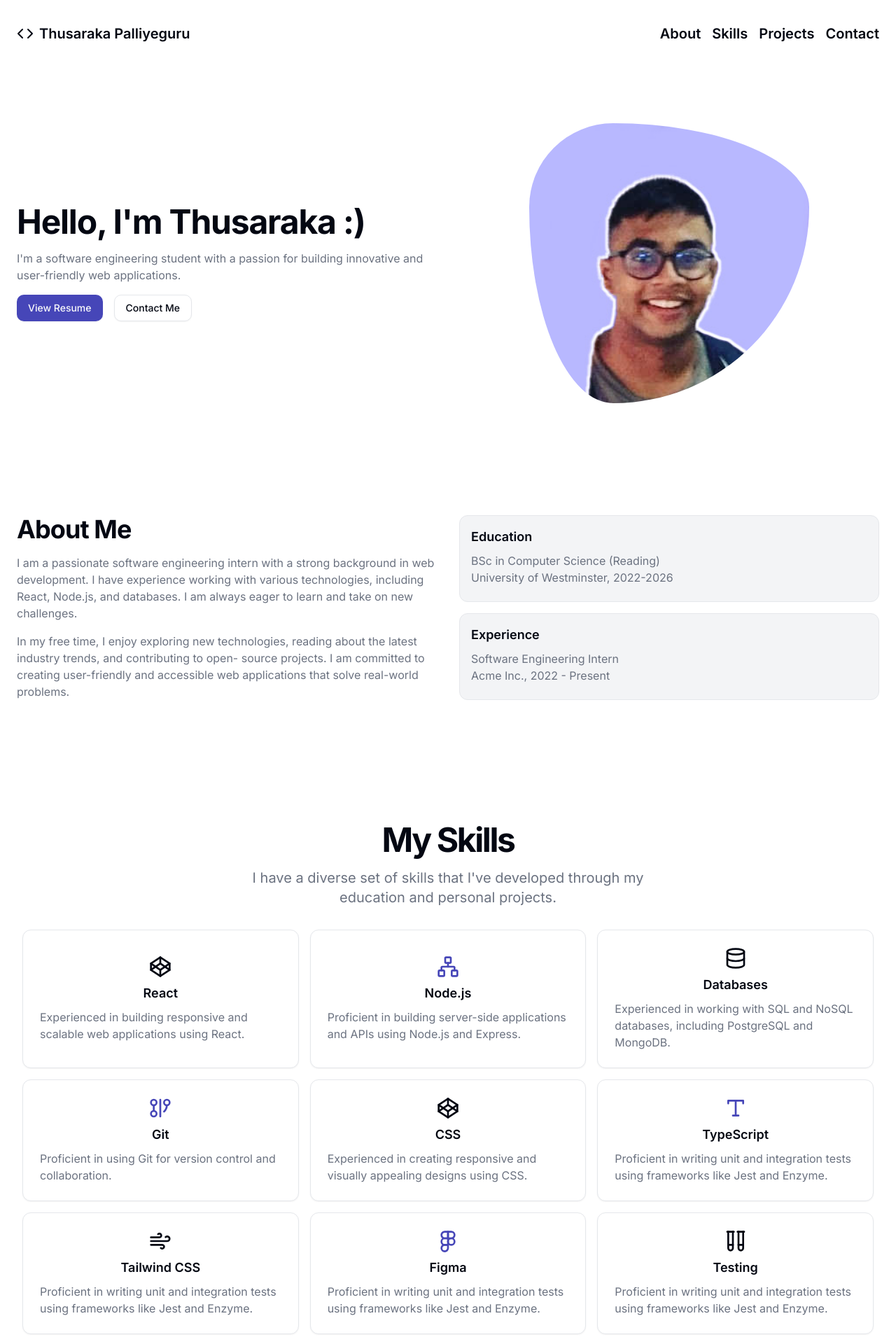
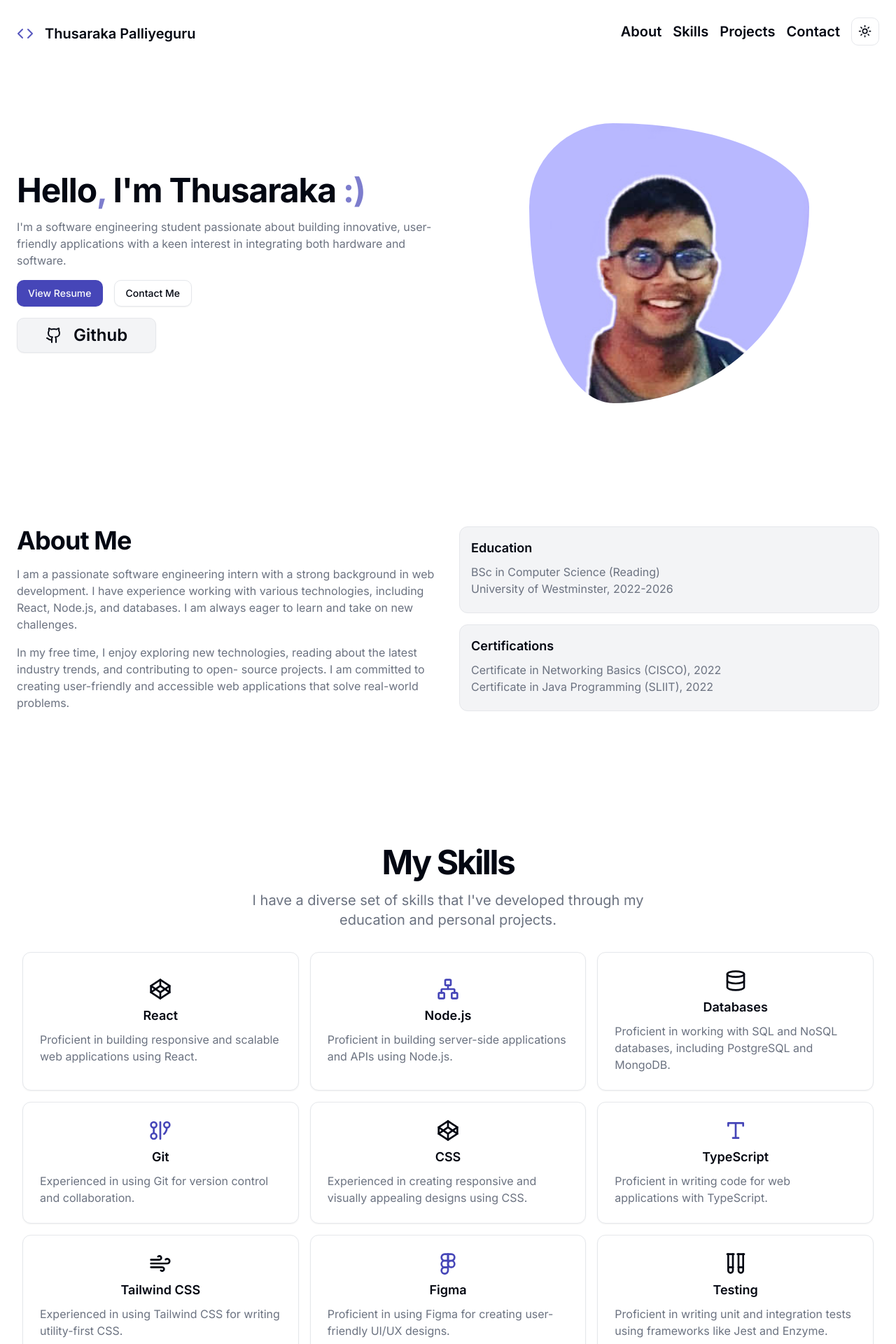
Before and after one commit to thusarakap/thusarakap.github.io, a Next.js app: page / in a window 1280 px wide. Shown: the top 1920 px of the page at 70% size. Built offline with nearby package versions, Linux system fonts and the light colour scheme.

Commit message:
Update page.tsx

```diff
--- a/src/app/page.tsx
+++ b/src/app/page.tsx
@@ -1,83 +1,41 @@
 import Link from "next/link";
 import Image from "next/image";
 import * as React from "react";
-import { Button } from "@/components/ui/button";
-import {
-  Card,
-  CardHeader,
-  CardTitle,
-  CardDescription,
-  CardContent,
-  CardFooter,
-} from "@/components/ui/card";
+import { Card, CardContent } from "@/components/ui/card";
+import { Navbar } from "@/components/component/navbar";
 import { Badge } from "@/components/ui/badge";
-import { Input } from "@/components/ui/input";
-import { Textarea } from "@/components/ui/textarea";
+import Head from "next/head";
 
 export default function Home() {
   return (
+    <>
+      <Head>
+        <title>Thusaraka Palliyeguru | Portfolio</title>
+        <meta
+          name="description"
+          content="Software engineering student with a passion for building web applications."
+        />
+        <meta property="og:title" content="Thusaraka Palliyeguru | Portfolio" />
+        <meta
+          property="og:description"
+          content="Software engineering student with a passion for building web applications."
+        />
+        <meta property="og:image" content="/Thusaraka.jpg" />
+        <meta property="og:url" content="https://thusarakap.github.io" />
+      </Head>
       <div className="flex flex-col min-h-screen bg-background text-foreground">
-      <header className="sticky top-0 z-50 bg-background/80 backdrop-blur-sm">
-        <div className="container mx-auto flex h-24 items-center justify-between px-4 md:px-6">
-          <Link
-            href="#"
-            className="flex items-center gap-2 text-xl font-semibold"
-            prefetch={false}
-          >
-            <CodeIcon className="h-6 w-6" />
-            <span>Thusaraka Palliyeguru</span>
-          </Link>
-          <nav className="hidden space-x-4 md:flex">
-            <Link
-              href="#"
-              className="text-xl font-semibold hover:underline"
-              prefetch={false}
-            >
-              About
-            </Link>
-            <Link
-              href="#"
-              className="text-xl font-semibold hover:underline"
-              prefetch={false}
-            >
-              Skills
-            </Link>
-            <Link
-              href="#"
-              className="text-xl font-semibold hover:underline"
-              prefetch={false}
-            >
-              Projects
-            </Link>
-            <Link
-              href="#"
-              className="text-xl font-semibold hover:underline"
-              prefetch={false}
-            >
-              Contact
-            </Link>
-          </nav>
-          <Button
-            variant="ghost"
-            size="icon"
-            className="rounded-full md:hidden"
-            aria-label="Toggle navigation menu"
-          >
-            <MenuIcon className="h-6 w-6" />
-          </Button>
-        </div>
-      </header>
-
+        <Navbar />
         <main className="flex-1">
           <section id="hero" className="container mx-auto px-4 py-20 md:px-6">
             <div className="grid gap-8 md:grid-cols-2 md:items-center">
               <div className="space-y-4">
                 <h1 className="text-4xl font-bold tracking-tight sm:text-5xl">
-                Hello, I'm Thusaraka :)
+                  Hello<span className="text-primary/70">,</span> I&apos;m Thusaraka <span className="text-primary/70">:)</span>
                 </h1>
                 <p className="text-muted-foreground">
-                I'm a software engineering student with a passion for building
-                innovative and user-friendly web applications.
+                  I&apos;m a software engineering student passionate about building
+                  innovative, user-friendly applications with a keen interest in
+                  integrating both hardware and software.
                 </p>
                 <div className="flex gap-4">
                   <Link
@@ -88,13 +46,22 @@ export default function Home() {
                     View Resume
                   </Link>
                   <Link
-                  href="#"
+                    href="#contact"
                     className="inline-flex items-center justify-center rounded-md border border-input bg-background px-4 py-2 text-sm font-medium shadow-sm transition-colors hover:bg-accent hover:text-accent-foreground focus:outline-none focus:ring-2 focus:ring-ring focus:ring-offset-2"
                     prefetch={false}
                   >
                     Contact Me
                   </Link>
                 </div>
+                <Link
+                    href="https://github.com/thusarakap"
+                    className="inline-flex items-center justify-center rounded-md border border-input bg-accent px-10 py-2 text-2xl font-semibold shadow-sm transition-colors hover:bg-background hover:text-accent-foreground focus:outline-none focus:ring-2 focus:ring-ring focus:ring-offset-2 gap-4"
+                    prefetch={false}
+                  >
+                    <GithubIcon className="h-6 w-6" />
+
+                    Github
+                </Link>
               </div>
               <div className="flex justify-center items-center">
                 <Image
@@ -108,7 +75,10 @@ export default function Home() {
             </div>
           </section>
 
-        <section id="about" className="container mx-auto px-4 py-20 md:px-6 ">
+          <section
+            id="about"
+            className="container mx-auto px-4 py-20 md:px-6 md:py-24 "
+          >
             <div className="grid gap-8 md:grid-cols-2">
               <div>
                 <h2 className="text-3xl font-bold tracking-tight sm:text-4xl">
@@ -117,8 +87,8 @@ export default function Home() {
                 <p className="mt-4 text-muted-foreground">
                   I am a passionate software engineering intern with a strong
                   background in web development. I have experience working with
-                various technologies, including React, Node.js, and databases. I
-                am always eager to learn and take on new challenges.
+                  various technologies, including React, Node.js, and databases.
+                  I am always eager to learn and take on new challenges.
                 </p>
                 <p className="mt-4 text-muted-foreground">
                   In my free time, I enjoy exploring new technologies, reading
@@ -137,11 +107,11 @@ export default function Home() {
                   </p>
                 </div>
                 <div className="rounded-lg border bg-muted p-4">
-                <h3 className="text-lg font-semibold">Experience</h3>
+                  <h3 className="text-lg font-semibold">Certifications</h3>
                   <p className="mt-2 text-muted-foreground">
-                  Software Engineering Intern
+                    Certificate in Networking Basics (CISCO), 2022
                     <br />
-                  Acme Inc., 2022 - Present
+                    Certificate in Java Programming (SLIIT), 2022
                   </p>
                 </div>
               </div>
@@ -156,7 +126,7 @@ export default function Home() {
                 My Skills
               </h2>
               <p className="max-w-[600px] text-muted-foreground md:text-xl">
-              I have a diverse set of skills that I've developed through my
+                I have a diverse set of skills that I&apos;ve developed through my
                 education and personal projects.
               </p>
             </div>
@@ -165,8 +135,8 @@ export default function Home() {
                 <CodepenIcon className="h-8 w-8" />
                 <h3 className="text-lg font-semibold">React</h3>
                 <p className="text-muted-foreground">
-                Experienced in building responsive and scalable web applications
-                using React.
+                  Proficient in building responsive and scalable web
+                  applications using React.
                 </p>
               </Card>
               <Card className="flex flex-col items-center justify-center gap-2 p-6 transition-all hover:bg-muted">
@@ -174,14 +144,14 @@ export default function Home() {
                 <h3 className="text-lg font-semibold">Node.js</h3>
                 <p className="text-muted-foreground">
                   Proficient in building server-side applications and APIs using
-                Node.js and Express.
+                  Node.js.
                 </p>
               </Card>
               <Card className="flex flex-col items-center justify-center gap-2 p-6 transition-all hover:bg-muted">
                 <DatabaseIcon className="h-8 w-8" />
                 <h3 className="text-lg font-semibold">Databases</h3>
                 <p className="text-muted-foreground">
-                Experienced in working with SQL and NoSQL databases, including
+                  Proficient in working with SQL and NoSQL databases, including
                   PostgreSQL and MongoDB.
                 </p>
               </Card>
@@ -189,7 +159,7 @@ export default function Home() {
                 <GitGraphIcon className="h-8 w-8 text-primary" />
                 <h3 className="text-lg font-semibold">Git</h3>
                 <p className="text-muted-foreground">
-                Proficient in using Git for version control and collaboration.
+                  Experienced in using Git for version control and collaboration.
                 </p>
               </Card>
               <Card className="flex flex-col items-center justify-center gap-2 p-6 transition-all hover:bg-muted">
@@ -204,24 +174,21 @@ export default function Home() {
                 <TypeIcon className="h-8 w-8 text-primary" />
                 <h3 className="text-lg font-semibold">TypeScript</h3>
                 <p className="text-muted-foreground">
-                Proficient in writing unit and integration tests using
-                frameworks like Jest and Enzyme.
+                  Proficient in writing code for web applications with TypeScript.
                 </p>
               </Card>
               <Card className="flex flex-col items-center justify-center gap-2 p-6 transition-all hover:bg-muted">
                 <WindIcon className="h-8 w-8" />
                 <h3 className="text-lg font-semibold">Tailwind CSS</h3>
                 <p className="text-muted-foreground">
-                Proficient in writing unit and integration tests using
-                frameworks like Jest and Enzyme.
+                  Experienced in using Tailwind CSS for writing utility-first CSS.
                 </p>
               </Card>
               <Card className="flex flex-col items-center justify-center gap-2 p-6 transition-all hover:bg-muted">
                 <FigmaIcon className="h-8 w-8 text-primary" />
                 <h3 className="text-lg font-semibold">Figma</h3>
                 <p className="text-muted-foreground">
-                Proficient in writing unit and integration tests using
-                frameworks like Jest and Enzyme.
+                  Proficient in using Figma for creating user-friendly UI/UX designs.
                 </p>
               </Card>
               <Card className="flex flex-col items-center justify-center gap-2 p-6 transition-all hover:bg-muted">
@@ -243,14 +210,13 @@ export default function Home() {
                 My Projects
               </h2>
               <p className="max-w-[600px] text-muted-foreground md:text-xl">
-              Here are some of the projects I've worked on during my software
-              engineering internship.
+                Here are some of the projects I&apos;ve worked on during my education and personal time.
               </p>
             </div>
             <div className="grid gap-4 sm:grid-cols-2 md:grid-cols-3">
               <Card className="flex flex-col gap-4 p-6 transition-all hover:bg-muted">
                 <Image
-                src="/placeholder.svg"
+                  src="/project1.png"
                   width={600}
                   height={400}
                   alt="Project 1"
@@ -259,8 +225,8 @@ export default function Home() {
                 <div className="grid gap-2">
                   <h3 className="text-lg font-semibold">SoundSculpt</h3>
                   <p className="text-muted-foreground">
-                  A desktop application for calibrating speakers by utilising an
-                  algorithm and a partner smartphone to obtain frequency
+                    A desktop application for calibrating speakers by utilising
+                    an algorithm and a partner smartphone to obtain frequency
                     response data.
                   </p>
                   <div className="flex gap-2">
@@ -272,7 +238,7 @@ export default function Home() {
                   </div>
                   <div className="flex justify-end">
                     <Link
-                    href="#"
+                      href="https://github.com/thusarakap/SoundSculpt"
                       className="inline-flex items-center gap-2 rounded-md bg-secondary px-4 mt-3 py-2 text-sm font-medium text-primary-foreground shadow transition-colors hover:bg-primary/90 focus-visible:outline-none focus-visible:ring-1 focus-visible:ring-ring"
                       prefetch={false}
                     >
@@ -284,7 +250,7 @@ export default function Home() {
               </Card>
               <Card className="flex flex-col gap-4 p-6 transition-all hover:bg-muted">
                 <Image
-                src="/placeholder.svg"
+                  src="/project2.png"
                   width={600}
                   height={400}
                   alt="Project 2"
@@ -303,7 +269,7 @@ export default function Home() {
                   </div>
                   <div className="flex justify-end">
                     <Link
-                    href="#"
+                      href="https://github.com/thusarakap/football-club-info"
                       className="inline-flex items-center gap-2 rounded-md bg-secondary mt-3 px-4 py-2 text-sm font-medium text-primary-foreground shadow transition-colors hover:bg-primary/90 focus-visible:outline-none focus-visible:ring-1 focus-visible:ring-ring"
                       prefetch={false}
                     >
@@ -315,14 +281,14 @@ export default function Home() {
               </Card>
               <Card className="flex flex-col gap-4 p-6 transition-all hover:bg-muted">
                 <Image
-                src="/placeholder.svg"
+                  src="/111.png"
                   width={600}
                   height={400}
                   alt="Project 3"
                   className="rounded-md object-cover"
                 />
                 <div className="grid gap-2">
-                <h3 className="text-lg font-semibold">Propeties.uk</h3>
+                  <h3 className="text-lg font-semibold">Propeties.co.uk</h3>
                   <p className="text-muted-foreground">
                     A responsive property-buying website made with search filter
                     functions and product pages with React tabs, plugins and
@@ -336,7 +302,7 @@ export default function Home() {
                   </div>
                   <div className="flex justify-end">
                     <Link
-                    href="#"
+                      href="https://github.com/thusarakap/properties-uk"
                       className="inline-flex items-center gap-2 rounded-md bg-secondary mt-3 px-4 py-2 text-sm font-medium text-primary-foreground shadow transition-colors hover:bg-primary/90 focus-visible:outline-none focus-visible:ring-1 focus-visible:ring-ring"
                       prefetch={false}
                     >
@@ -348,44 +314,6 @@ export default function Home() {
               </Card>
             </div>
           </section>
-        {/* <section
-          id="contact"
-          className="container mx-auto max-w-6xl px-4 py-20 md:px-6 md:py-32"
-        >
-          <h2 className="text-3xl font-bold tracking-tight sm:text-4xl">
-            Get in Touch
-          </h2>
-          <div className="mt-8 grid grid-cols-1 gap-8 sm:grid-cols-2">
-            <div className="rounded-lg border bg-muted p-6">
-              <h3 className="text-lg font-semibold">Contact Information</h3>
-              <div className="mt-4 space-y-2 text-muted-foreground">
-                <div className="flex items-center gap-2">
-                  <MailIcon className="h-6 w-6" />
-                  <span><a href="mailto:thusaraka@yahoo.co.uk">thusaraka@yahoo.co.uk</a></span>
-                </div>
-                <div className="flex items-center gap-2">
-                  <PhoneIcon className="h-6 w-6" />
-                  <span><a href="tel:+94 (74) 120-2084">+94 (74) 120-2084</a></span>
-                </div>
-                <div className="flex items-center gap-2">
-                  <LocateIcon className="h-6 w-6" />
-                  <span><a href="https://maps.app.goo.gl/geofrQdmeSMt6L19A">Kandy, Sri Lanka</a></span>
-                </div>
-              </div>
-            </div>
-            <div className="rounded-lg border bg-muted p-6">
-              <h3 className="text-lg font-semibold">Send a Message</h3>
-              <form className="mt-4 grid gap-4">
-                <Input placeholder="Name" />
-                <Input type="email" placeholder="Email" />
-                <Textarea placeholder="Message" rows={4} />
-                <Button type="submit" className="justify-self-end">
-                  Send
-                </Button>
-              </form>
-            </div>
-          </div>
-        </section> */}
 
           <section id="contact" className="py-12 md:py-24">
             <div className="container mx-auto px-4 md:px-6">
@@ -446,7 +374,7 @@ export default function Home() {
                           LinkedIn
                         </Link>
                         <Link
-                        href="#"
+                          href="https://www.instagram.com/thusaraka/"
                           className="text-muted-foreground hover:underline"
                           prefetch={false}
                         >
@@ -476,12 +404,12 @@ export default function Home() {
           </section>
         </main>
         <footer className="bg-muted py-8">
-        <div className="container mx-auto max-w-6xl px-4 md:px-6">
-          <div className="flex flex-col items-center justify-between gap-4 md:flex-row">
+          <div className="container mx-auto px-4 md:px-6">
+            <div className="flex flex-col items-center justify-center gap-4 md:flex-row">
               <p className="text-sm text-muted-foreground">
                 &copy; 2024 Thusaraka Palliyeguru . All rights reserved.
               </p>
-            <div className="flex gap-4">
+              {/* <div className="flex gap-4">
                 <Link
                   href="#"
                   className="text-sm font-medium hover:underline"
@@ -496,15 +424,18 @@ export default function Home() {
                 >
                   Terms of Service
                 </Link>
-            </div>
+              </div> */}
             </div>
           </div>
         </footer>
       </div>
+    </>
   );
 }
 
-function AccessibilityIcon(props) {
+function AccessibilityIcon(
+  props: React.JSX.IntrinsicAttributes & React.SVGProps<SVGSVGElement>
+) {
   return (
     <svg
       {...props}
@@ -527,7 +458,9 @@ function AccessibilityIcon(props) {
   );
 }
 
-function CodeIcon(props) {
+function CodeIcon(
+  props: React.JSX.IntrinsicAttributes & React.SVGProps<SVGSVGElement>
+) {
   return (
     <svg
       {...props}
@@ -547,7 +480,9 @@ function CodeIcon(props) {
   );
 }
 
-function CodepenIcon(props) {
+function CodepenIcon(
+  props: React.JSX.IntrinsicAttributes & React.SVGProps<SVGSVGElement>
+) {
   return (
     <svg
       {...props}
@@ -570,7 +505,9 @@ function CodepenIcon(props) {
   );
 }
 
-function TypeIcon(props) {
+function TypeIcon(
+  props: React.JSX.IntrinsicAttributes & React.SVGProps<SVGSVGElement>
+) {
   return (
     <svg
       {...props}
@@ -588,10 +525,12 @@ function TypeIcon(props) {
       <line x1="9" x2="15" y1="20" y2="20" />
       <line x1="12" x2="12" y1="4" y2="20" />
     </svg>
-  )
+  );
 }
 
-function DatabaseIcon(props) {
+function DatabaseIcon(
+  props: React.JSX.IntrinsicAttributes & React.SVGProps<SVGSVGElement>
+) {
   return (
     <svg
       {...props}
@@ -612,7 +551,9 @@ function DatabaseIcon(props) {
   );
 }
 
-function WindIcon(props) {
+function WindIcon(
+  props: React.JSX.IntrinsicAttributes & React.SVGProps<SVGSVGElement>
+) {
   return (
     <svg
       {...props}
@@ -630,10 +571,12 @@ function WindIcon(props) {
       <path d="M9.6 4.6A2 2 0 1 1 11 8H2" />
       <path d="M12.6 19.4A2 2 0 1 0 14 16H2" />
     </svg>
-  )
+  );
 }
 
-function FigmaIcon(props) {
+function FigmaIcon(
+  props: React.JSX.IntrinsicAttributes & React.SVGProps<SVGSVGElement>
+) {
   return (
     <svg
       {...props}
@@ -653,10 +596,12 @@ function FigmaIcon(props) {
       <path d="M5 19.5A3.5 3.5 0 0 1 8.5 16H12v3.5a3.5 3.5 0 1 1-7 0z" />
       <path d="M5 12.5A3.5 3.5 0 0 1 8.5 9H12v7H8.5A3.5 3.5 0 0 1 5 12.5z" />
     </svg>
-  )
+  );
 }
 
-function EclipseIcon(props) {
+function EclipseIcon(
+  props: React.JSX.IntrinsicAttributes & React.SVGProps<SVGSVGElement>
+) {
   return (
     <svg
       {...props}
@@ -676,7 +621,9 @@ function EclipseIcon(props) {
   );
 }
 
-function GitGraphIcon(props) {
+function GitGraphIcon(
+  props: React.JSX.IntrinsicAttributes & React.SVGProps<SVGSVGElement>
+) {
   return (
     <svg
       {...props}
@@ -700,7 +647,9 @@ function GitGraphIcon(props) {
   );
 }
 
-function LocateIcon(props) {
+function LocateIcon(
+  props: React.JSX.IntrinsicAttributes & React.SVGProps<SVGSVGElement>
+) {
   return (
     <svg
       {...props}
@@ -723,7 +672,9 @@ function LocateIcon(props) {
   );
 }
 
-function MailIcon(props) {
+function MailIcon(
+  props: React.JSX.IntrinsicAttributes & React.SVGProps<SVGSVGElement>
+) {
   return (
     <svg
       {...props}
@@ -743,7 +694,9 @@ function MailIcon(props) {
   );
 }
 
-function MenuIcon(props) {
+function MenuIcon(
+  props: React.JSX.IntrinsicAttributes & React.SVGProps<SVGSVGElement>
+) {
   return (
     <svg
       {...props}
@@ -764,7 +717,9 @@ function MenuIcon(props) {
   );
 }
 
-function NetworkIcon(props) {
+function NetworkIcon(
+  props: React.JSX.IntrinsicAttributes & React.SVGProps<SVGSVGElement>
+) {
   return (
     <svg
       {...props}
@@ -787,7 +742,9 @@ function NetworkIcon(props) {
   );
 }
 
-function PhoneIcon(props) {
+function PhoneIcon(
+  props: React.JSX.IntrinsicAttributes & React.SVGProps<SVGSVGElement>
+) {
   return (
     <svg
       {...props}
@@ -806,7 +763,9 @@ function PhoneIcon(props) {
   );
 }
 
-function TestTubeIcon(props) {
+function TestTubeIcon(
+  props: React.JSX.IntrinsicAttributes & React.SVGProps<SVGSVGElement>
+) {
   return (
     <svg
       {...props}
@@ -830,7 +789,9 @@ function TestTubeIcon(props) {
   );
 }
 
-function ArrowRightIcon(props) {
+function ArrowRightIcon(
+  props: React.JSX.IntrinsicAttributes & React.SVGProps<SVGSVGElement>
+) {
   return (
     <svg
       {...props}
@@ -850,7 +811,9 @@ function ArrowRightIcon(props) {
   );
 }
 
-function LinkIcon(props) {
+function LinkIcon(
+  props: React.JSX.IntrinsicAttributes & React.SVGProps<SVGSVGElement>
+) {
   return (
     <svg
       {...props}
@@ -870,7 +833,7 @@ function LinkIcon(props) {
   );
 }
 
-function MailOpenIcon(props) {
+function MailOpenIcon(props: React.JSX.IntrinsicAttributes & React.SVGProps<SVGSVGElement>) {
   return (
     <svg
       {...props}
@@ -887,5 +850,25 @@ function MailOpenIcon(props) {
       <path d="M21.2 8.4c.5.38.8.97.8 1.6v10a2 2 0 0 1-2 2H4a2 2 0 0 1-2-2V10a2 2 0 0 1 .8-1.6l8-6a2 2 0 0 1 2.4 0l8 6Z" />
       <path d="m22 10-8.97 5.7a1.94 1.94 0 0 1-2.06 0L2 10" />
     </svg>
-  );
+  )
 }
+
+function GithubIcon(props: React.JSX.IntrinsicAttributes & React.SVGProps<SVGSVGElement>) {
+  return (
+    <svg
+      {...props}
+      xmlns="http://www.w3.org/2000/svg"
+      width="24"
+      height="24"
+      viewBox="0 0 24 24"
+      fill="none"
+      stroke="currentColor"
+      strokeWidth="2"
+      strokeLinecap="round"
+      strokeLinejoin="round"
+    >
+      <path d="M15 22v-4a4.8 4.8 0 0 0-1-3.5c3 0 6-2 6-5.5.08-1.25-.27-2.48-1-3.5.28-1.15.28-2.35 0-3.5 0 0-1 0-3 1.5-2.64-.5-5.36-.5-8 0C6 2 5 2 5 2c-.3 1.15-.3 2.35 0 3.5A5.403 5.403 0 0 0 4 9c0 3.5 3 5.5 6 5.5-.39.49-.68 1.05-.85 1.65-.17.6-.22 1.23-.15 1.85v4" />
+      <path d="M9 18c-4.51 2-5-2-7-2" />
+    </svg>
+  )
+}
```
Lines whose indentation alone changed are shown as unchanged.
